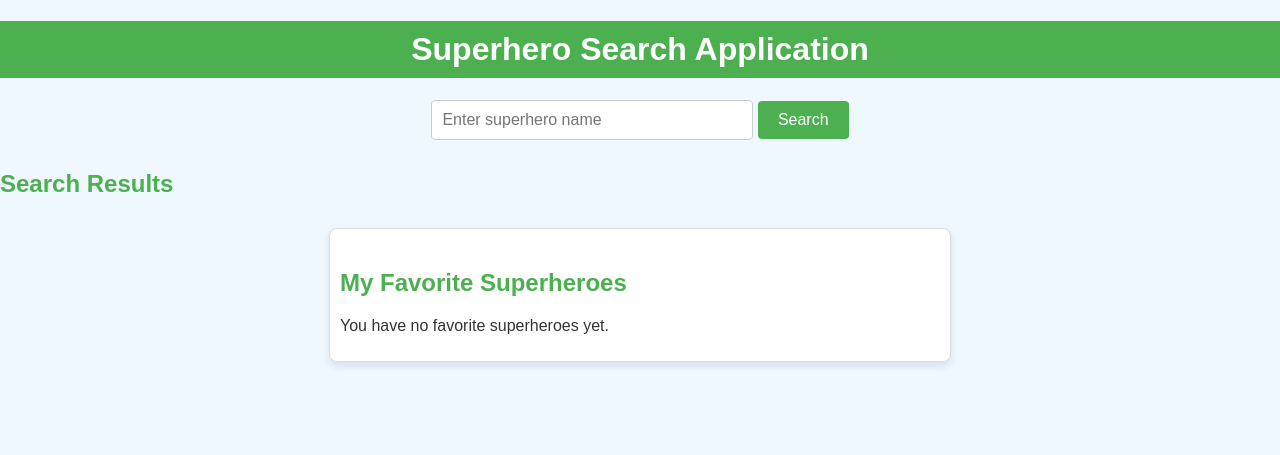
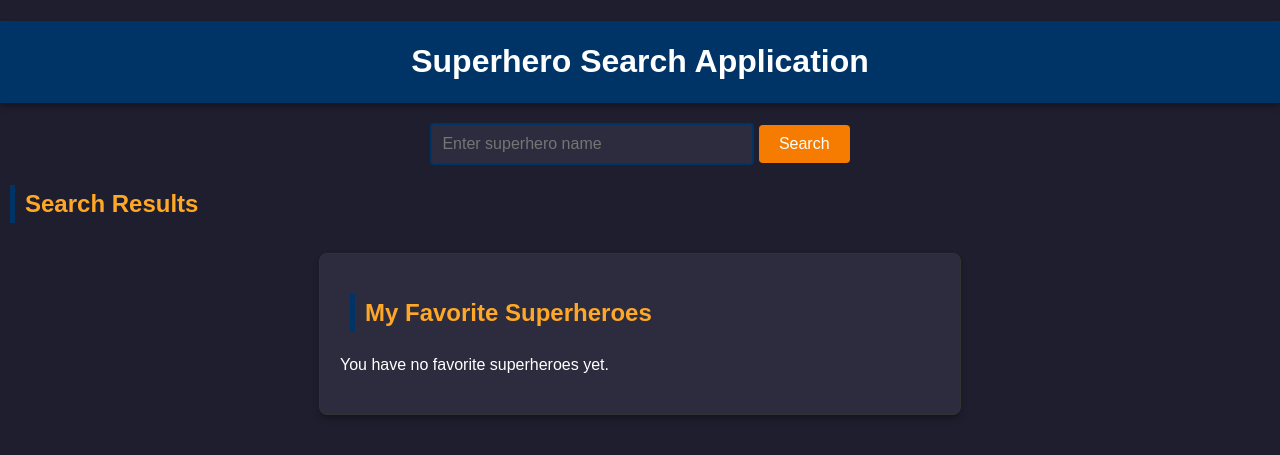
Before and after one commit to 1048brk/super_heros, a Flask app: page / in a window 1280 px wide. Shown: the top 455 px of the page. Run offline with Flask 3, Linux system fonts and the light colour scheme.

Commit message:
made with flask

```diff
--- /dev/null
+++ b/static/styles.css
@@ -0,0 +1,132 @@
+/* General Body Styles */
+body {
+    font-family: 'Arial', sans-serif;
+    background-color: #1e1e2f;
+    color: #ffffff;
+    margin: 0;
+    padding: 0;
+    line-height: 1.6;
+}
+
+/* Page Title */
+h1 {
+    text-align: center;
+    background-color: #003366; /* Koyu mavi */
+    color: white;
+    padding: 15px 0;
+    margin-bottom: 20px;
+    box-shadow: 0 4px 6px rgba(0, 0, 0, 0.3);
+}
+
+/* Section Titles */
+h2 {
+    color: #ffa726;
+    margin: 20px 10px;
+    padding-left: 10px;
+    border-left: 5px solid #003366; /* Koyu mavi */
+}
+
+/* Form Styles */
+form {
+    text-align: center;
+    margin: 20px 0;
+}
+
+input[type="text"] {
+    padding: 10px;
+    width: 300px;
+    font-size: 16px;
+    border: 2px solid #003366; /* Koyu mavi */
+    border-radius: 4px;
+    background-color: #2c2c3e;
+    color: #fff;
+}
+
+button {
+    padding: 10px 20px;
+    font-size: 16px;
+    background-color: #f57c00;
+    color: white;
+    border: none;
+    border-radius: 4px;
+    cursor: pointer;
+}
+
+button:hover {
+    background-color: #ff9800;
+}
+
+/* Hero Container */
+.hero-container {
+    display: flex;
+    flex-wrap: wrap;
+    justify-content: center;
+    gap: 20px;
+    margin: 0 20px;
+}
+
+/* Hero Cards */
+.hero-card {
+    border: 1px solid #333;
+    border-radius: 8px;
+    padding: 15px;
+    width: 300px;
+    background-color: #2c2c3e;
+    box-shadow: 0 4px 6px rgba(0, 0, 0, 0.3);
+    margin: 10px;
+    text-align: center;
+}
+
+.hero-card img {
+    max-width: 100%;
+    border-radius: 4px;
+    margin-bottom: 10px;
+}
+
+.hero-card h3 {
+    color: #003366; /* Koyu mavi */
+    font-size: 18px;
+    margin: 10px 0;
+}
+
+.hero-card p {
+    margin: 5px 0;
+    font-size: 14px;
+    color: #dcdcdc;
+}
+
+/* Favorites Section */
+.favorites {
+    margin: 30px auto;
+    padding: 20px;
+    border: 1px solid #333;
+    border-radius: 8px;
+    background-color: #2c2c3e;
+    box-shadow: 0 4px 6px rgba(0, 0, 0, 0.3);
+    width: 90%;
+    max-width: 600px;
+}
+
+.favorites ul {
+    list-style-type: none;
+    padding: 0;
+}
+
+.favorites li {
+    padding: 10px 0;
+    font-size: 16px;
+    display: flex;
+    justify-content: space-between;
+    align-items: center;
+    border-bottom: 1px solid #444;
+}
+
+.favorites a {
+    text-decoration: none;
+    color: #f57c00;
+    font-size: 14px;
+}
+
+.favorites a:hover {
+    color: #ffa726;
+}
--- a/templates/index.html
+++ b/templates/index.html
@@ -4,102 +4,7 @@
     <meta charset="UTF-8">
     <meta name="viewport" content="width=device-width, initial-scale=1.0">
     <title>Superhero Search</title>
-    <style>
-        body {
-            font-family: Arial, sans-serif;
-            background-color: #f0f8ff;
-            color: #333;
-            margin: 0;
-            padding: 0;
-        }
-        h1 {
-            text-align: center;
-            background-color: #4caf50;
-            color: white;
-            padding: 10px 0;
-        }
-        h2 {
-            margin-top: 30px;
-            color: #4caf50;
-        }
-        form {
-            text-align: center;
-            margin: 20px 0;
-        }
-        input[type="text"] {
-            padding: 10px;
-            width: 300px;
-            font-size: 16px;
-            border: 1px solid #ccc;
-            border-radius: 4px;
-        }
-        button {
-            padding: 10px 20px;
-            font-size: 16px;
-            background-color: #4caf50;
-            color: white;
-            border: none;
-            border-radius: 4px;
-            cursor: pointer;
-        }
-        button:hover {
-            background-color: #45a049;
-        }
-        .hero-container {
-            display: flex;
-            flex-wrap: wrap;
-            justify-content: center;
-            gap: 20px;
-        }
-        .hero-card {
-            border: 1px solid #ddd;
-            border-radius: 8px;
-            padding: 10px;
-            width: 300px;
-            background-color: white;
-            box-shadow: 0 4px 8px rgba(0, 0, 0, 0.1);
-        }
-        .hero-card img {
-            max-width: 100%;
-            border-radius: 4px;
-        }
-        .hero-card h3 {
-            color: #4caf50;
-            font-size: 18px;
-            margin: 10px 0 5px;
-        }
-        .hero-card p {
-            margin: 5px 0;
-            font-size: 14px;
-            color: #666;
-        }
-        .favorites {
-            margin: 30px auto;
-            padding: 10px;
-            border: 1px solid #ddd;
-            border-radius: 8px;
-            background-color: white;
-            box-shadow: 0 4px 8px rgba(0, 0, 0, 0.1);
-            width: 90%;
-            max-width: 600px;
-        }
-        .favorites ul {
-            list-style-type: none;
-            padding: 0;
-        }
-        .favorites li {
-            padding: 5px 0;
-            font-size: 16px;
-            display: flex;
-            justify-content: space-between;
-            align-items: center;
-        }
-        .favorites a {
-            text-decoration: none;
-            color: #4caf50;
-            font-size: 14px;
-        }
-    </style>
+    <link rel="stylesheet" href="/static/styles.css">
 </head>
 <body>
     <h1>Superhero Search Application</h1>
@@ -118,9 +23,13 @@
                     <img src="{{ hero.image['url'] }}" alt="{{ hero.name }}">
                     <h3>{{ hero.name }}</h3>
                     <p><strong>Full Name:</strong> {{ hero.biography['full-name'] or 'Unknown' }}</p>
+                    <p><strong>Aliases:</strong> {{ ', '.join(hero.biography['aliases']) or 'None' }}</p>
                     <p><strong>Place of Birth:</strong> {{ hero.biography['place-of-birth'] or 'Unknown' }}</p>
-                    <p><strong>Aliases:</strong> {{ ', '.join(hero.biography['aliases']) or 'None' }}</p>
+                    <p><strong>First Appearance:</strong> {{ hero.biography['first-appearance'] or 'Unknown' }}</p>
                     <p><strong>Gender:</strong> {{ hero.appearance['gender'] or 'Unknown' }}</p>
+                    <p><strong>Weight:</strong> {{ hero.appearance['weight'][1] or 'Unknown' }}</p>
+                    <p><strong>Height:</strong> {{ hero.appearance['height'][1] or 'Unknown' }}</p>
+                    <p><strong>Relatives:</strong> {{ hero.connections['relatives'] or 'Unknown' }}</p>
                     <a href="{{ url_for('add_to_favorites', hero_name=hero.name) }}">Add to Favorites</a>
                 </div>
             {% endfor %}
```
